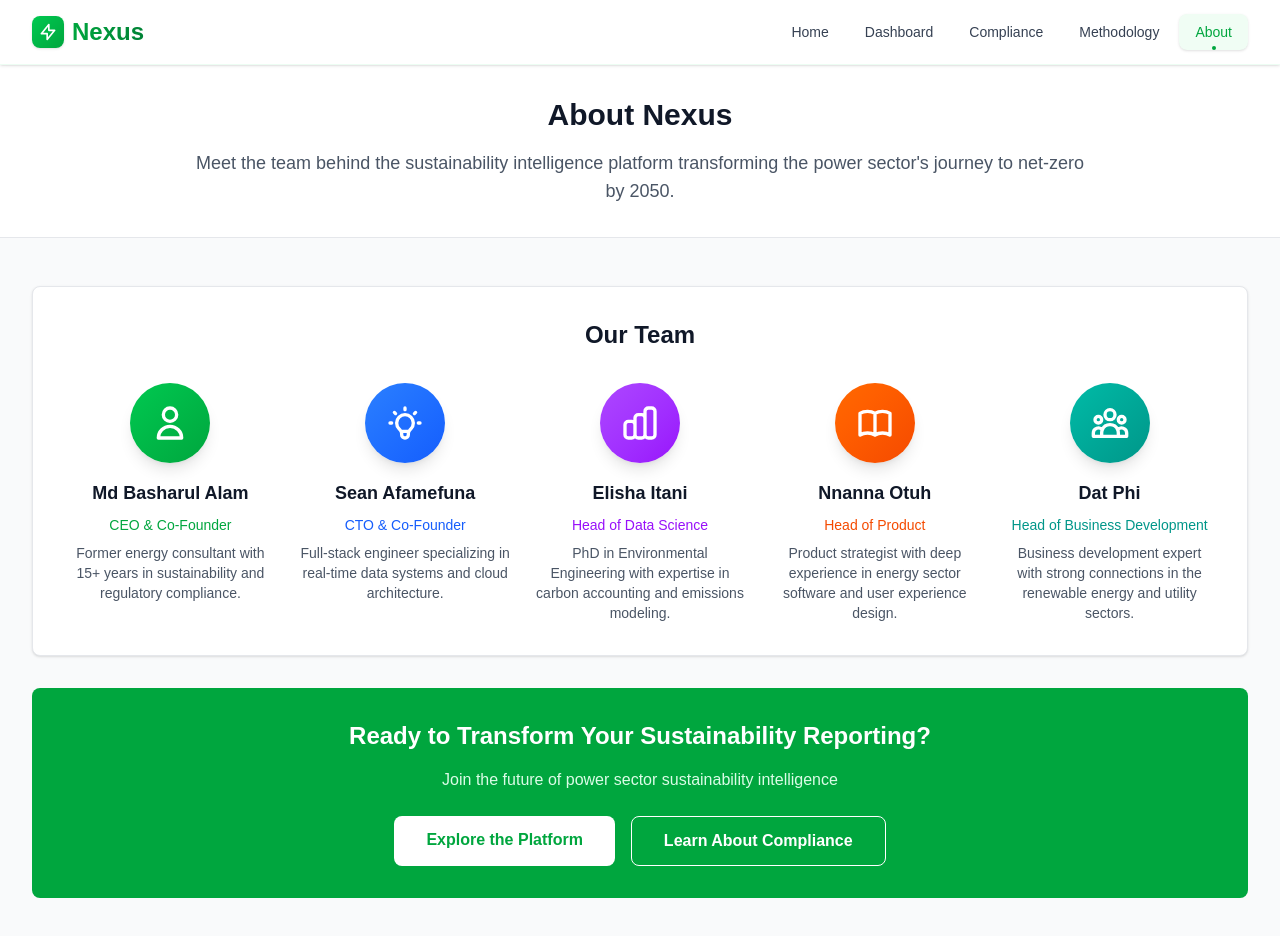
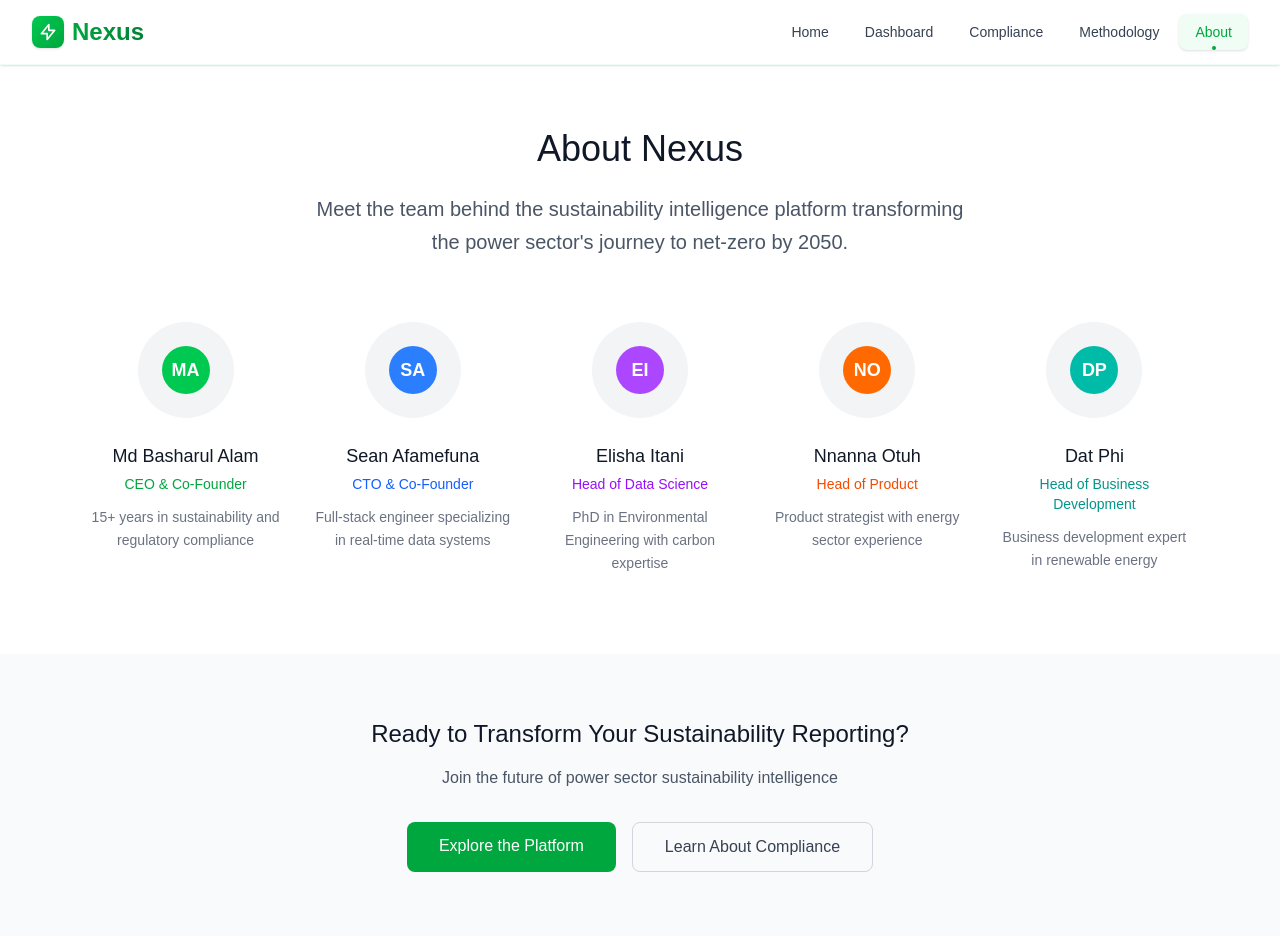
Before and after one commit to phiquangdat/power-sector-analytics, a Next.js app: page /about in a window 1280 px wide. Shown: the top 936 px of the page. Built offline with nearby package versions, Linux system fonts and the light colour scheme.

Commit message:
web: simplify About page design with cleaner, more modern layout

```diff
--- a/app/about/page.tsx
+++ b/app/about/page.tsx
@@ -2,193 +2,134 @@ import Link from "next/link";
 
 export default function AboutPage() {
   return (
-    <div className="min-h-screen bg-gray-50">
+    <div className="min-h-screen bg-white">
       {/* Header */}
-      <div className="bg-white border-b border-gray-200">
-        <div className="max-w-7xl mx-auto px-4 sm:px-6 lg:px-8 py-8">
+      <div className="max-w-4xl mx-auto px-6 py-16">
         <div className="text-center">
-            <h1 className="text-3xl font-bold text-gray-900 mb-4">
+          <h1 className="text-4xl font-light text-gray-900 mb-6">
             About Nexus
           </h1>
-            <p className="text-lg text-gray-600 max-w-4xl mx-auto">
+          <p className="text-xl text-gray-600 max-w-2xl mx-auto leading-relaxed">
             Meet the team behind the sustainability intelligence platform
             transforming the power sector&apos;s journey to net-zero by 2050.
           </p>
         </div>
       </div>
+
+      {/* Team Section */}
+      <div className="max-w-6xl mx-auto px-6 pb-20">
+        <div className="grid md:grid-cols-5 gap-8">
+          {/* Team Member 1 */}
+          <div className="text-center group">
+            <div className="w-24 h-24 bg-gray-100 rounded-full flex items-center justify-center mx-auto mb-6 group-hover:bg-green-50 transition-colors duration-300">
+              <div className="w-12 h-12 bg-green-500 rounded-full flex items-center justify-center">
+                <span className="text-white font-semibold text-lg">MA</span>
               </div>
-
-      <div className="max-w-7xl mx-auto px-4 sm:px-6 lg:px-8 py-12">
-        {/* Team Section */}
-        <div className="bg-white rounded-lg border border-gray-200 p-8 mb-8 shadow-sm">
-          <h2 className="text-2xl font-bold text-gray-900 mb-8 text-center">
-            Our Team
-          </h2>
-          <div className="grid md:grid-cols-5 gap-6">
-            <div className="text-center">
-              <div className="w-20 h-20 bg-gradient-to-br from-green-500 to-green-600 rounded-full flex items-center justify-center mx-auto mb-4 shadow-lg">
-                <svg
-                  className="w-10 h-10 text-white"
-                  fill="none"
-                  stroke="currentColor"
-                  viewBox="0 0 24 24"
-                >
-                  <path
-                    strokeLinecap="round"
-                    strokeLinejoin="round"
-                    strokeWidth={2}
-                    d="M16 7a4 4 0 11-8 0 4 4 0 018 0zM12 14a7 7 0 00-7 7h14a7 7 0 00-7-7z"
-                  />
-                </svg>
             </div>
-              <h3 className="text-lg font-semibold text-gray-900 mb-2">
+            <h3 className="text-lg font-medium text-gray-900 mb-1">
               Md Basharul Alam
             </h3>
-              <p className="text-sm text-green-600 font-medium mb-2">
+            <p className="text-sm text-green-600 mb-3">
               CEO & Co-Founder
             </p>
-              <p className="text-sm text-gray-600">
-                Former energy consultant with 15+ years in sustainability and
-                regulatory compliance.
+            <p className="text-sm text-gray-500 leading-relaxed">
+              15+ years in sustainability and regulatory compliance
             </p>
           </div>
 
           {/* Team Member 2 */}
-            <div className="text-center">
-              <div className="w-20 h-20 bg-gradient-to-br from-blue-500 to-blue-600 rounded-full flex items-center justify-center mx-auto mb-4 shadow-lg">
-                <svg
-                  className="w-10 h-10 text-white"
-                  fill="none"
-                  stroke="currentColor"
-                  viewBox="0 0 24 24"
-                >
-                  <path
-                    strokeLinecap="round"
-                    strokeLinejoin="round"
-                    strokeWidth={2}
-                    d="M9.663 17h4.673M12 3v1m6.364 1.636l-.707.707M21 12h-1M4 12H3m3.343-5.657l-.707-.707m2.828 9.9a5 5 0 117.072 0l-.548.547A3.374 3.374 0 0014 18.469V19a2 2 0 11-4 0v-.531c0-.895-.356-1.754-.988-2.386l-.548-.547z"
-                  />
-                </svg>
+          <div className="text-center group">
+            <div className="w-24 h-24 bg-gray-100 rounded-full flex items-center justify-center mx-auto mb-6 group-hover:bg-blue-50 transition-colors duration-300">
+              <div className="w-12 h-12 bg-blue-500 rounded-full flex items-center justify-center">
+                <span className="text-white font-semibold text-lg">SA</span>
               </div>
-              <h3 className="text-lg font-semibold text-gray-900 mb-2">
+            </div>
+            <h3 className="text-lg font-medium text-gray-900 mb-1">
               Sean Afamefuna
             </h3>
-              <p className="text-sm text-blue-600 font-medium mb-2">
+            <p className="text-sm text-blue-600 mb-3">
               CTO & Co-Founder
             </p>
-              <p className="text-sm text-gray-600">
-                Full-stack engineer specializing in real-time data systems and
-                cloud architecture.
+            <p className="text-sm text-gray-500 leading-relaxed">
+              Full-stack engineer specializing in real-time data systems
             </p>
           </div>
 
           {/* Team Member 3 */}
-            <div className="text-center">
-              <div className="w-20 h-20 bg-gradient-to-br from-purple-500 to-purple-600 rounded-full flex items-center justify-center mx-auto mb-4 shadow-lg">
-                <svg
-                  className="w-10 h-10 text-white"
-                  fill="none"
-                  stroke="currentColor"
-                  viewBox="0 0 24 24"
-                >
-                  <path
-                    strokeLinecap="round"
-                    strokeLinejoin="round"
-                    strokeWidth={2}
-                    d="M9 19v-6a2 2 0 00-2-2H5a2 2 0 00-2 2v6a2 2 0 002 2h2a2 2 0 002-2zm0 0V9a2 2 0 012-2h2a2 2 0 012 2v10m-6 0a2 2 0 002 2h2a2 2 0 002-2m0 0V5a2 2 0 012-2h2a2 2 0 012 2v14a2 2 0 01-2 2h-2a2 2 0 01-2-2z"
-                  />
-                </svg>
+          <div className="text-center group">
+            <div className="w-24 h-24 bg-gray-100 rounded-full flex items-center justify-center mx-auto mb-6 group-hover:bg-purple-50 transition-colors duration-300">
+              <div className="w-12 h-12 bg-purple-500 rounded-full flex items-center justify-center">
+                <span className="text-white font-semibold text-lg">EI</span>
               </div>
-              <h3 className="text-lg font-semibold text-gray-900 mb-2">
+            </div>
+            <h3 className="text-lg font-medium text-gray-900 mb-1">
               Elisha Itani
             </h3>
-              <p className="text-sm text-purple-600 font-medium mb-2">
+            <p className="text-sm text-purple-600 mb-3">
               Head of Data Science
             </p>
-              <p className="text-sm text-gray-600">
-                PhD in Environmental Engineering with expertise in carbon
-                accounting and emissions modeling.
+            <p className="text-sm text-gray-500 leading-relaxed">
+              PhD in Environmental Engineering with carbon expertise
             </p>
           </div>
 
           {/* Team Member 4 */}
-            <div className="text-center">
-              <div className="w-20 h-20 bg-gradient-to-br from-orange-500 to-orange-600 rounded-full flex items-center justify-center mx-auto mb-4 shadow-lg">
-                <svg
-                  className="w-10 h-10 text-white"
-                  fill="none"
-                  stroke="currentColor"
-                  viewBox="0 0 24 24"
-                >
-                  <path
-                    strokeLinecap="round"
-                    strokeLinejoin="round"
-                    strokeWidth={2}
-                    d="M12 6.253v13m0-13C10.832 5.477 9.246 5 7.5 5S4.168 5.477 3 6.253v13C4.168 18.477 5.754 18 7.5 18s3.332.477 4.5 1.253m0-13C13.168 5.477 14.754 5 16.5 5c1.746 0 3.332.477 4.5 1.253v13C19.832 18.477 18.246 18 16.5 18c-1.746 0-3.332.477-4.5 1.253"
-                  />
-                </svg>
+          <div className="text-center group">
+            <div className="w-24 h-24 bg-gray-100 rounded-full flex items-center justify-center mx-auto mb-6 group-hover:bg-orange-50 transition-colors duration-300">
+              <div className="w-12 h-12 bg-orange-500 rounded-full flex items-center justify-center">
+                <span className="text-white font-semibold text-lg">NO</span>
               </div>
-              <h3 className="text-lg font-semibold text-gray-900 mb-2">
+            </div>
+            <h3 className="text-lg font-medium text-gray-900 mb-1">
               Nnanna Otuh
             </h3>
-              <p className="text-sm text-orange-600 font-medium mb-2">
+            <p className="text-sm text-orange-600 mb-3">
               Head of Product
             </p>
-              <p className="text-sm text-gray-600">
-                Product strategist with deep experience in energy sector
-                software and user experience design.
+            <p className="text-sm text-gray-500 leading-relaxed">
+              Product strategist with energy sector experience
             </p>
           </div>
 
           {/* Team Member 5 */}
-            <div className="text-center">
-              <div className="w-20 h-20 bg-gradient-to-br from-teal-500 to-teal-600 rounded-full flex items-center justify-center mx-auto mb-4 shadow-lg">
-                <svg
-                  className="w-10 h-10 text-white"
-                  fill="none"
-                  stroke="currentColor"
-                  viewBox="0 0 24 24"
-                >
-                  <path
-                    strokeLinecap="round"
-                    strokeLinejoin="round"
-                    strokeWidth={2}
-                    d="M17 20h5v-2a3 3 0 00-5.356-1.857M17 20H7m10 0v-2c0-.656-.126-1.283-.356-1.857M7 20H2v-2a3 3 0 015.356-1.857M7 20v-2c0-.656.126-1.283.356-1.857m0 0a5.002 5.002 0 019.288 0M15 7a3 3 0 11-6 0 3 3 0 016 0zm6 3a2 2 0 11-4 0 2 2 0 014 0zM7 10a2 2 0 11-4 0 2 2 0 014 0z"
-                  />
-                </svg>
+          <div className="text-center group">
+            <div className="w-24 h-24 bg-gray-100 rounded-full flex items-center justify-center mx-auto mb-6 group-hover:bg-teal-50 transition-colors duration-300">
+              <div className="w-12 h-12 bg-teal-500 rounded-full flex items-center justify-center">
+                <span className="text-white font-semibold text-lg">DP</span>
               </div>
-              <h3 className="text-lg font-semibold text-gray-900 mb-2">
+            </div>
+            <h3 className="text-lg font-medium text-gray-900 mb-1">
               Dat Phi
             </h3>
-              <p className="text-sm text-teal-600 font-medium mb-2">
+            <p className="text-sm text-teal-600 mb-3">
               Head of Business Development
             </p>
-              <p className="text-sm text-gray-600">
-                Business development expert with strong connections in the
-                renewable energy and utility sectors.
+            <p className="text-sm text-gray-500 leading-relaxed">
+              Business development expert in renewable energy
             </p>
           </div>
         </div>
       </div>
 
       {/* CTA Section */}
-        <div className="bg-green-600 rounded-lg p-8 text-center text-white">
-          <h2 className="text-2xl font-bold mb-4">
+      <div className="bg-gray-50 py-16">
+        <div className="max-w-4xl mx-auto px-6 text-center">
+          <h2 className="text-2xl font-light text-gray-900 mb-4">
             Ready to Transform Your Sustainability Reporting?
           </h2>
-          <p className="text-green-100 mb-6">
+          <p className="text-gray-600 mb-8">
             Join the future of power sector sustainability intelligence
           </p>
           <div className="flex flex-col sm:flex-row gap-4 justify-center">
             <Link
               href="/dashboard"
-              className="bg-white text-green-600 px-8 py-3 rounded-lg font-semibold hover:bg-gray-100 transition-colors"
+              className="bg-green-600 text-white px-8 py-3 rounded-lg font-medium hover:bg-green-700 transition-colors"
             >
               Explore the Platform
             </Link>
             <Link
               href="/compliance"
-              className="border border-white text-white px-8 py-3 rounded-lg font-semibold hover:bg-green-700 transition-colors"
+              className="border border-gray-300 text-gray-700 px-8 py-3 rounded-lg font-medium hover:bg-gray-50 transition-colors"
             >
               Learn About Compliance
             </Link>
```
Lines whose indentation alone changed are shown as unchanged.
